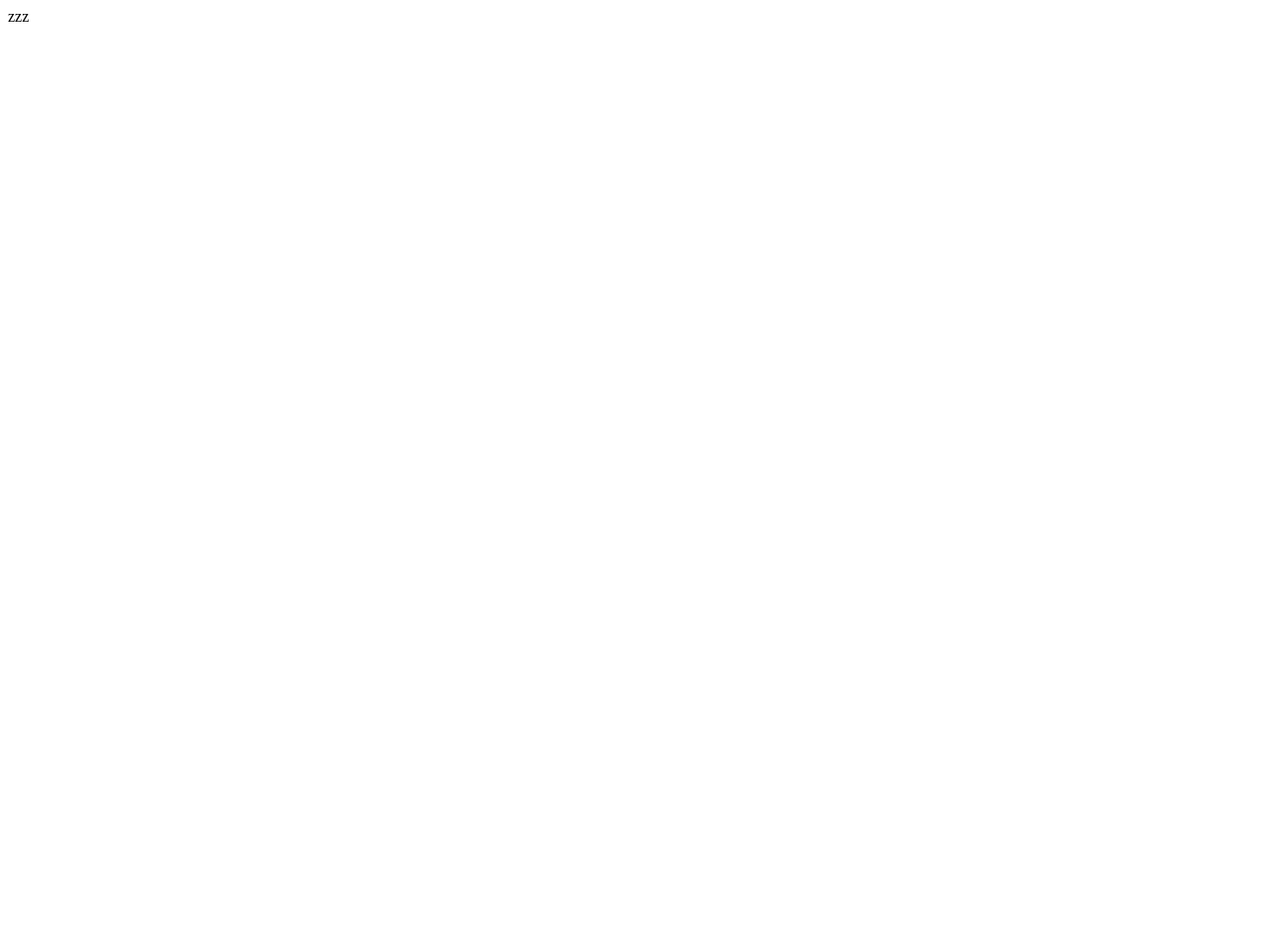
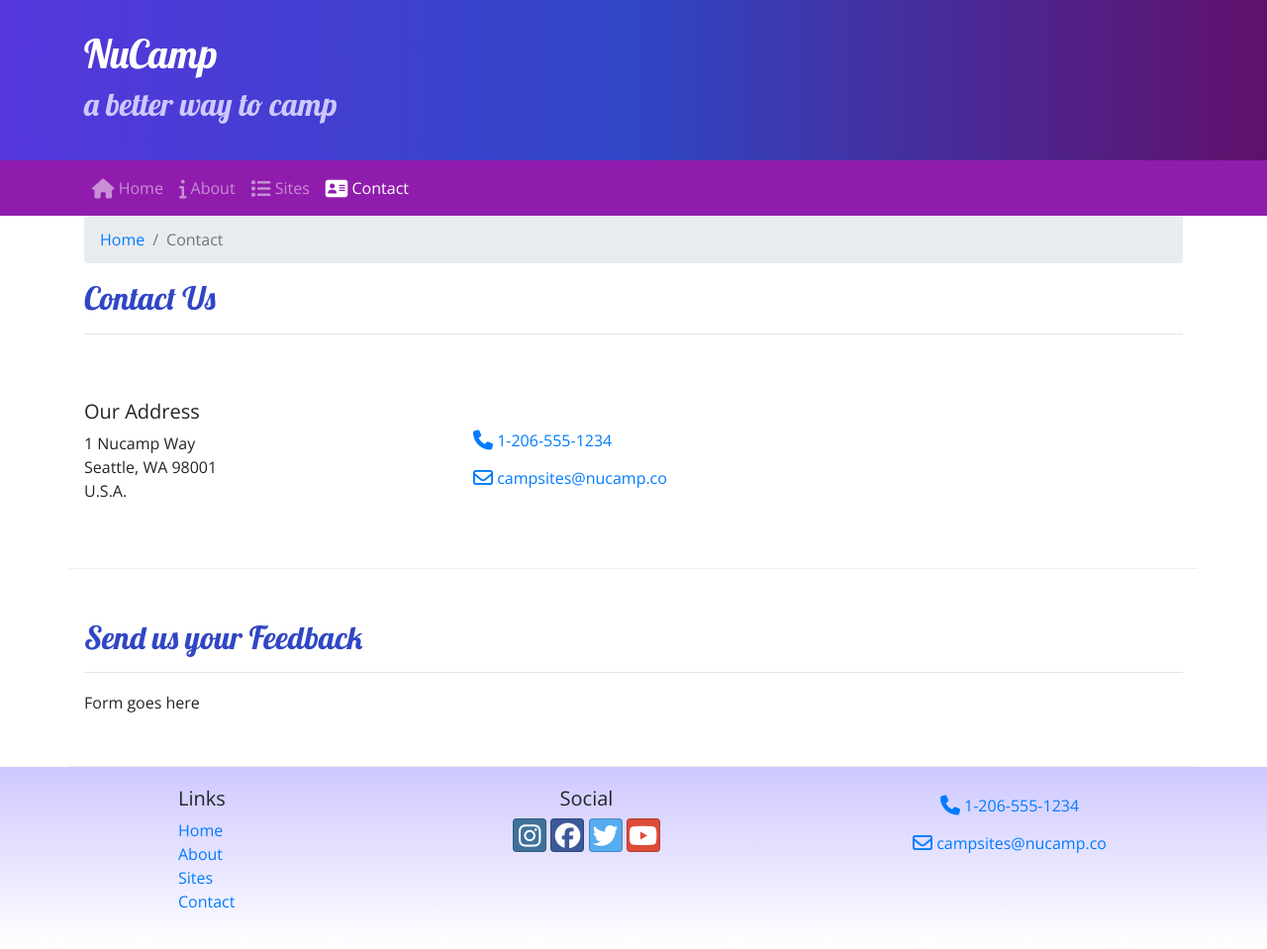
Before and after one commit to lucassnowfall/Nucamp-bootstrap., a website: page contactus.html in a window 1280 px wide. Shown: the whole page at 99% size. Before the commit the page ends 800 px from the top, so only its background shows below. Drawn offline with nearby package versions, Linux system fonts and the light colour scheme.

Commit message:
Restauration

```diff
--- a/contactus.html
+++ b/contactus.html
@@ -1 +1,123 @@
-zzz
+<!DOCTYPE html>
+<html lang="en">
+
+<head>
+    <!-- Required meta tags always come first -->
+    <meta charset="utf-8" />
+    <meta name="viewport" content="width=device-width, initial-scale=1" />
+
+    <!-- Bootstrap CSS -->
+    <link rel="stylesheet" href="node_modules/bootstrap/dist/css/bootstrap.min.css" />
+
+    <!-- Additional CSS must be placed after Bootstrap CSS -->
+    <script src="https://kit.fontawesome.com/c41ab2e0e0.js" crossorigin="anonymous"></script>
+    <link rel="stylesheet" href="node_modules/bootstrap-social/bootstrap-social.css" />
+    <link rel="stylesheet" href="https://fonts.googleapis.com/css?family=Lobster|Open+Sans" />
+    <link rel="stylesheet" href="css/styles.css" />
+
+    <title>NuCamp: A Better Way To Camp</title>
+</head>
+
+<body>
+
+    <header class="jumbotron jumbotron-fluid">
+        <div class="container">
+            <div class="row">
+                <div class="col">
+                    <h1>NuCamp</h1>
+                    <h2>a better way to camp</h2>
+                </div>
+            </div>
+        </div>
+    </header>
+
+    <nav class="navbar navbar-expand-sm navbar-dark sticky-top">
+        <div class="container">
+            <button class="navbar-toggler ml-auto" type="button" data-toggle="collapse" data-target="#nucampNavbar">
+                <span class="navbar-toggler-icon"></span>
+            </button>
+            <div class="collapse navbar-collapse" id="nucampNavbar">
+                <ul class="navbar-nav">
+                    <li class="nav-item"><a class="nav-link" href="index.html"><i class="fa fa-home fa-lg"></i> Home</a></li>
+                    <li class="nav-item"><a class="nav-link" href="aboutus.html"><i class="fa fa-info fa-lg"></i> About</a></li>
+                    <li class="nav-item"><a class="nav-link" href="#"><i class="fa fa-list fa-lg"></i> Sites</a></li>
+                    <li class="nav-item active"><a class="nav-link" href="#"><i class="fa fa-address-card fa-lg"></i> Contact</a></li>
+                </ul>
+            </div>
+        </div>
+    </nav>
+
+    <div class="container">
+        <div class="row">
+            <div class="col">
+                <ol class="breadcrumb">
+                    <li class="breadcrumb-item"><a href="index.html">Home</a></li>
+                    <li class="breadcrumb-item active">Contact</li>
+                </ol>
+                <h2>Contact Us</h2>
+                <hr />
+            </div>
+        </div>
+
+        <div class="row row-content align-items-center">
+            <div class="col-sm-4">
+                <h5>Our Address</h5>
+                <address>
+                    1 Nucamp Way<br />
+                    Seattle, WA 98001<br />
+                    U.S.A.
+                </address>
+            </div>
+            <div class="col">
+                <a role="button" class="btn btn-link" href="tel:+13475138590"><i class="fa fa-phone fa-lg text-primary"></i> 1-206-555-1234</a> <br/>
+                <a role="button" class="btn btn-link" href="mailto:campsites@nucamp.com"><i class="fa fa-envelope-o fa-lg text-primary"></i> campsites@nucamp.co</a>
+            </div>
+        </div>
+
+        <div class="row row-content">
+            <div class="col-12">
+                <h2>Send us your Feedback</h2>
+                <hr />
+            </div>
+            <div class="col-md-10">
+                Form goes here
+            </div>
+       </div>
+
+    </div>
+
+    <footer>
+        <div class="container">
+            <div class="row">
+                <div class="col-4 col-sm-2 offset-1">
+                    <h5>Links</h5>
+                    <ul class="list-unstyled">
+                        <li><a href="index.html">Home</a></li>
+                        <li><a href="aboutus.html">About</a></li>
+                        <li><a href="#">Sites</a></li>
+                        <li><a href="#">Contact</a></li>
+                    </ul>
+                </div>
+                <div class="col-6 col-sm-5 text-center">
+                    <h5>Social</h5>
+                    <a class="btn btn-social-icon btn-instagram" href="http://instagram.com/"><i class="fab fa-instagram"></i></a>
+                    <a class="btn btn-social-icon btn-facebook" href="http://facebook.com/"><i class="fab fa-facebook"></i></a>
+                    <a class="btn btn-social-icon btn-twitter" href="http://twitter.com/"><i class="fab fa-twitter"></i></a>
+                    <a class="btn btn-social-icon btn-google" href="http://youtube.com/"><i class="fab fa-youtube"></i></a>
+                </div>
+                <div class="col-sm-4 text-center">
+                    <a role="button" class="btn btn-link" href="tel:+13475138590"><i class="fa fa-phone fa-lg text-primary"></i> 1-206-555-1234</a> <br/>
+                    <a role="button" class="btn btn-link" href="mailto:campsites@nucamp.com"><i class="fa fa-envelope-o fa-lg text-primary"></i> campsites@nucamp.co</a>
+                </div>
+           </div>
+        </div>
+    </footer>
+
+    <!-- jQuery must come first, then Popper.js, then the Bootstrap JavaScript plugins.-->
+    <script src="node_modules/jquery/dist/jquery.slim.min.js"></script>
+    <script src="node_modules/popper.js/dist/umd/popper.min.js"></script>
+    <script src="node_modules/bootstrap/dist/js/bootstrap.min.js"></script>
+
+</body>
+
+</html>
--- a/package.json
+++ b/package.json
@@ -12,6 +12,7 @@
   "license": "ISC",
   "dependencies": {
     "bootstrap": "^4.4.1",
+    "bootstrap-social": "^5.1.1",
     "fontawesome": "^4.7.0",
     "jquery": "^3.4.1",
     "lite-server": "^2.3.0",
```
Also changed, not shown: aboutus.html (+1 -1 lines), index.html (+12 -11 lines), 1 other file.
